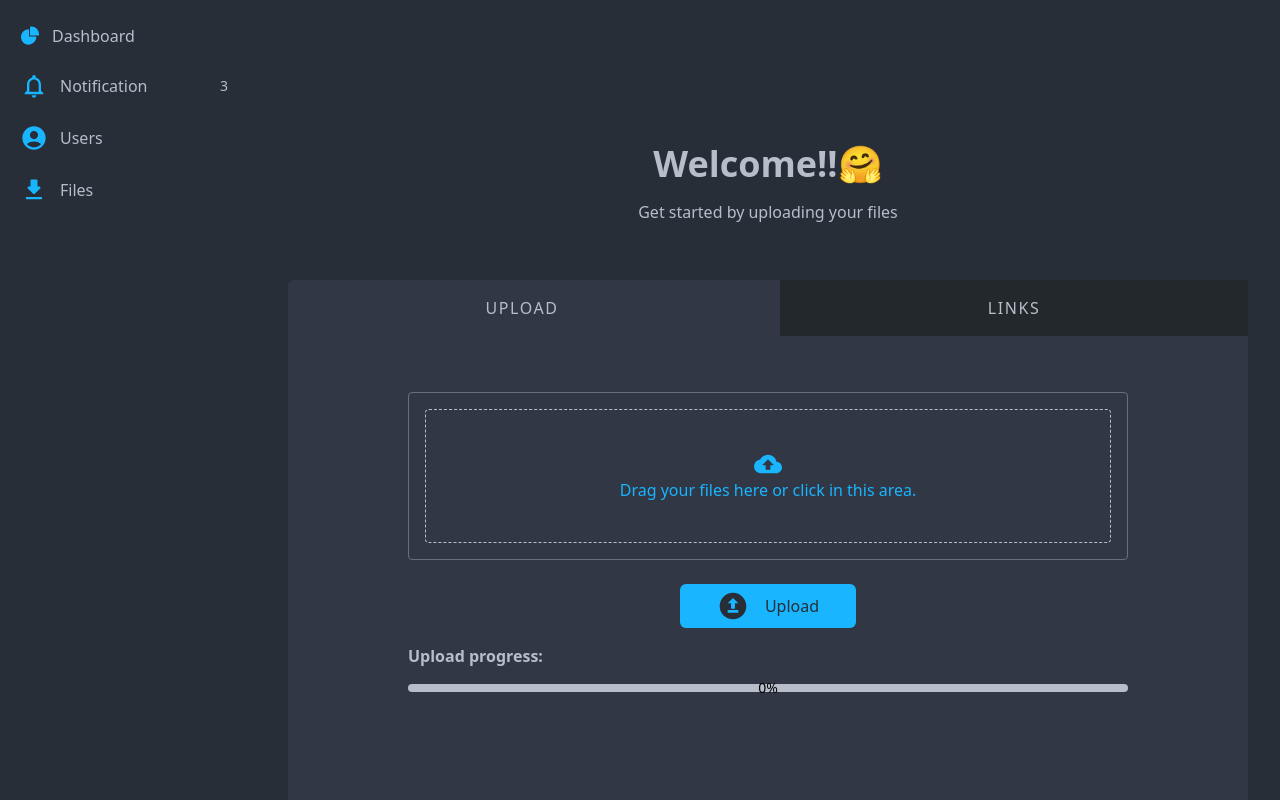
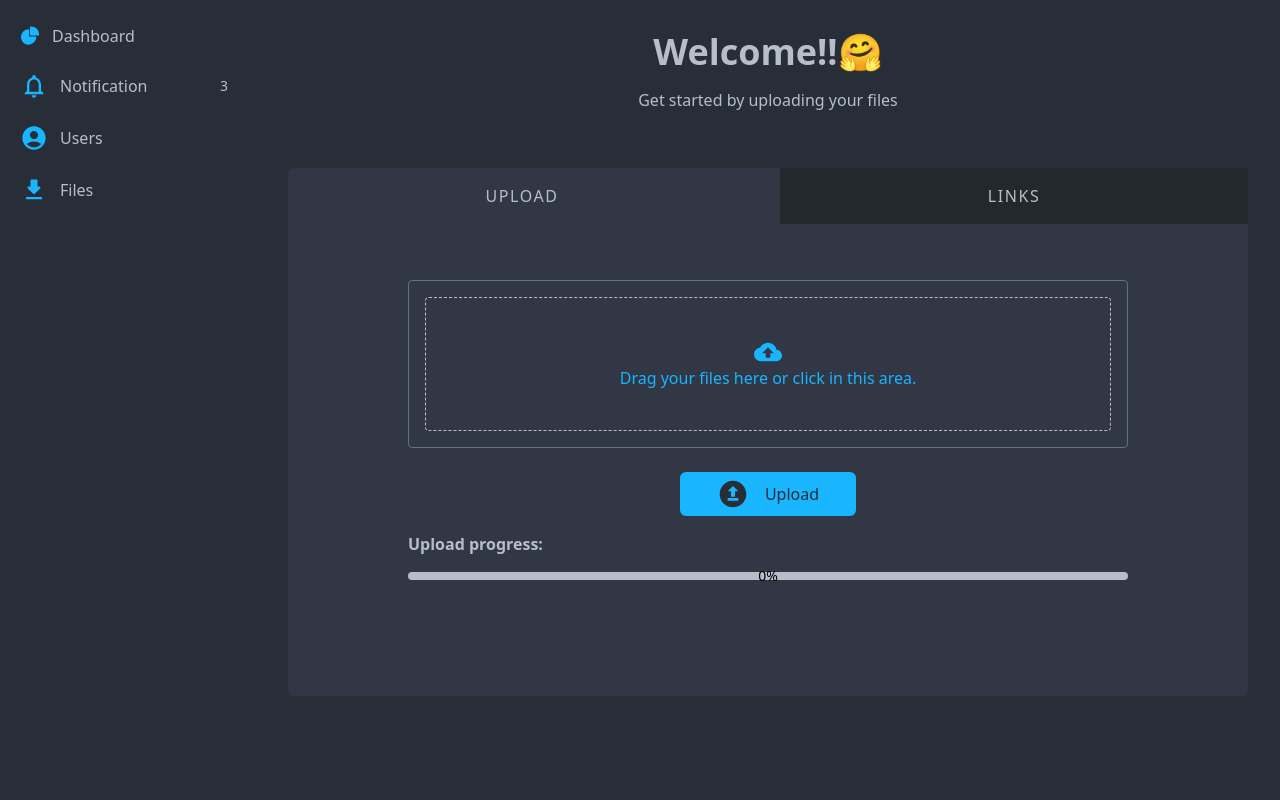
Before and after one commit to Paulhakeem/dropper, a Nuxt app: page /HomePage in a window 1280 px wide. Shown: the top 800 px of the page. Built offline with nearby package versions, Linux system fonts and the light colour scheme.

Commit message:
adding some styling

```diff
--- a/pages/HomePage.vue
+++ b/pages/HomePage.vue
@@ -4,7 +4,7 @@
     <sidebar />
     <!-- end of sidebar -->
 
-    <div id="home" class="p-4 sm:ml-64 md:pt-24 lg:pt-32">
+    <div id="home" class="p-4 sm:ml-64 md:pt-18">
       <div class="p-4 h-96">
         <div id="homepage" class="text-center justify-center m-auto">
           <h2 class="text-text-color font-semibold text-2xl md:text-4xl">Welcome!!🤗</h2>
@@ -12,7 +12,7 @@
             Get started by uploading your files
           </p>
         </div>
-        <div id="input-page" class="bg-light-gray rounded-md mt-14 mb-44">
+        <div id="input-page" class="bg-light-gray rounded-md mt-14">
           <div class="flex gap-6 justify-between">
             <button
               class="text-text-color uppercase font-medium p-4 tracking-widest w-full"
```
